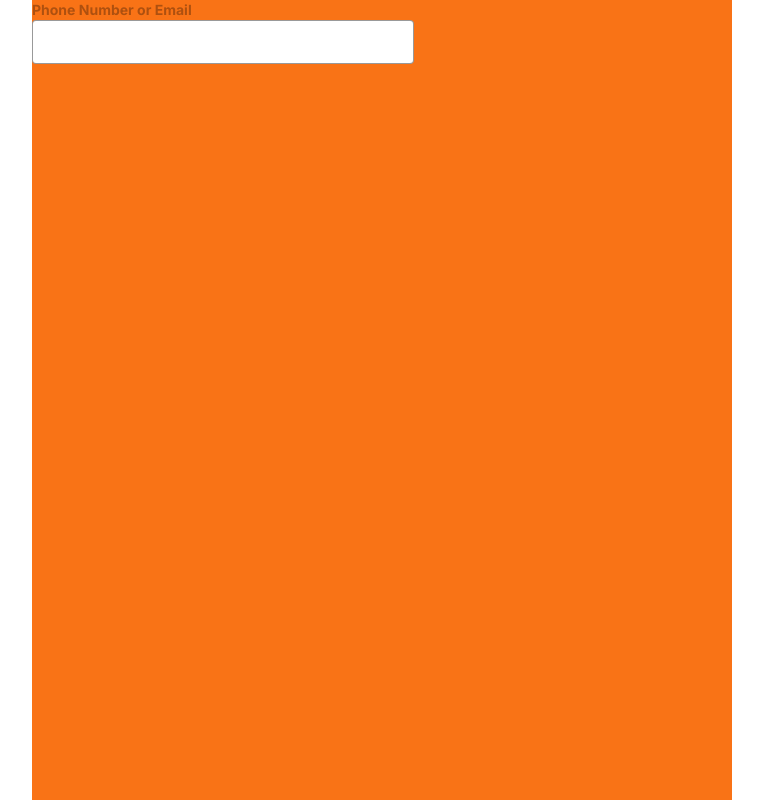
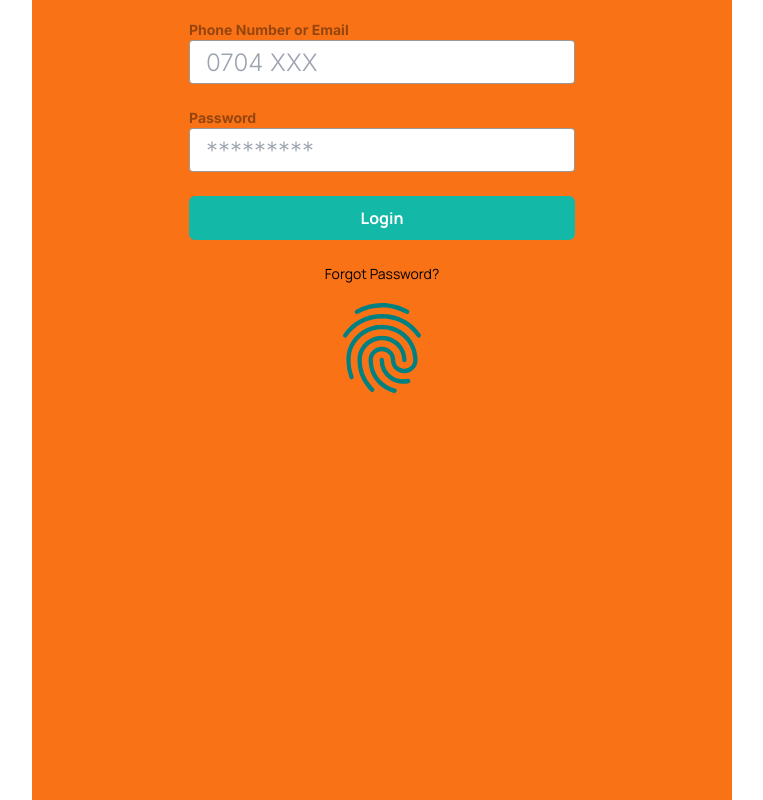
Before and after one commit to josephajibodu/qwikbill, a React (Vite) app: page / in a window 1280 px wide. Shown: the whole page, without its empty margins (258-1021 px from the left). Built offline with nearby package versions, Linux system fonts and the light colour scheme.

Commit message:
chore: add login page in full

```diff
--- a/package.json
+++ b/package.json
@@ -13,10 +13,10 @@
   },
   "dependencies": {
     "react": "^18.2.0",
-    "react-dom": "^18.2.0"
+    "react-dom": "^18.2.0",
+    "react-icons": "^4.9.0"
   },
   "devDependencies": {
-    "prop-types": "^15.8.1",
     "@commitlint/cli": "^17.6.5",
     "@commitlint/config-conventional": "^17.6.5",
     "@types/react": "^18.0.37",
@@ -36,6 +36,7 @@
     "lint-staged": "^13.2.2",
     "postcss": "^8.4.24",
     "prettier": "^2.8.8",
+    "prop-types": "^15.8.1",
     "tailwindcss": "^3.3.2",
     "vite": "^4.3.9"
   }
--- a/src/App.jsx
+++ b/src/App.jsx
@@ -10,6 +10,7 @@ function App() {
       </Button>
       <Input placeholder="Enter your e-mail" type="text" /> */}
       <Login />
+      {/* <Onboarding /> */}
     </div>
   );
 }
--- a/src/components/ui/label.jsx
+++ b/src/components/ui/label.jsx
@@ -4,7 +4,7 @@ function Label({ htmlFor, children, className }) {
   return (
     <label
       htmlFor={htmlFor}
-      className={`block font-secondary font-bold text-sm text-black/30 ${className}`}
+      className={`block font-secondary font-bold text-sm text-black/40 ${className}`}
     >
       {children}
     </label>
--- a/src/index.css
+++ b/src/index.css
@@ -1,4 +1,4 @@
-@import url("https://fonts.googleapis.com/css2?family=Inter:wght@300;700&family=Manrope:wght@700&display=swap");
+@import url("https://fonts.googleapis.com/css2?family=Inter:wght@300;700&family=Manrope:wght@400;700&display=swap");
 
 @tailwind base;
 @tailwind components;
--- a/src/pages/login/index.jsx
+++ b/src/pages/login/index.jsx
@@ -1,12 +1,46 @@
+import { IoFingerPrintOutline } from "react-icons/io5";
+import Button from "../../components/ui/button";
 import Input from "../../components/ui/input";
 import Label from "../../components/ui/label";
 
 function Login() {
   return (
-    <div>
-      <Label htmlFor="userNumber">Phone Number or Email</Label>
-      <Input type={"email" && "tel"} id="userNumber" />
-    </div>
+    <form className="flex flex-col mx-auto mt-5 px-5 space-y-6">
+      <div className="font-secondary">
+        <Label htmlFor="userNumber">Phone Number or Email</Label>
+        <Input
+          type={"email" && "tel"}
+          id="userNumber"
+          placeholder="0704 XXX"
+          required
+        />
+      </div>
+      <div className="font-secondary">
+        <Label htmlFor="password">Password</Label>
+        <Input
+          type="password"
+          id="userPassword"
+          placeholder="*********"
+          required
+        />
+      </div>
+      <Button variant="solid" size="lg" className="font-primary">
+        Login
+      </Button>
+      <div className="font-primary text-sm font-normal flex flex-col items-center gap-4">
+        <a
+          href="http://#"
+          target="_blank"
+          rel="noopener noreferrer"
+          className="hover:underline"
+        >
+          Forgot Password?
+        </a>
+        <div>
+          <IoFingerPrintOutline size="96px" color="teal" />
+        </div>
+      </div>
+    </form>
   );
 }
 
```
Also changed, not shown: 1 other file (tests, documents, lock files or other folders).
